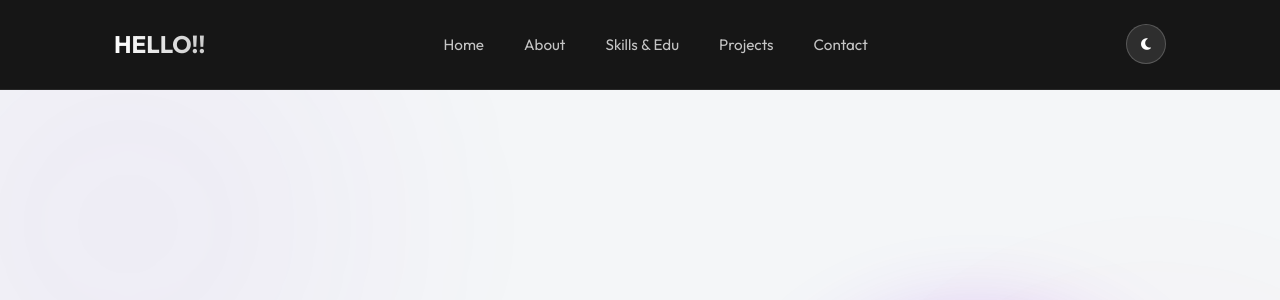
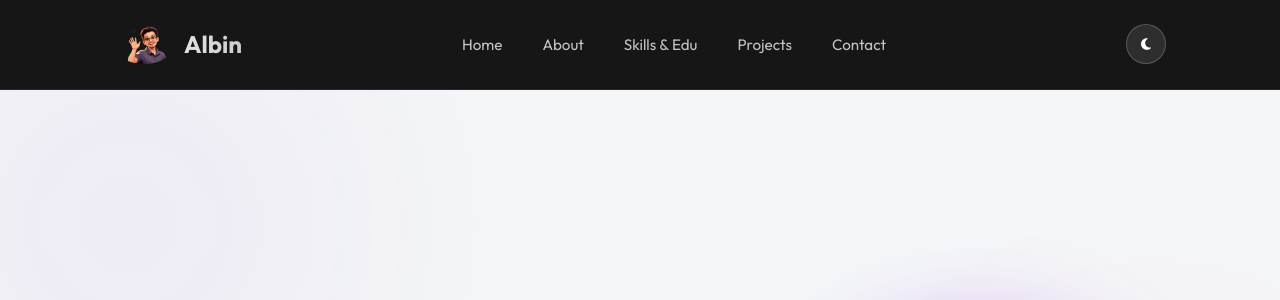
Before and after one commit to albinmmathew/PORTFOLIO, a Flask app: page / in a window 1280 px wide. Shown: the top 300 px of the page. Run offline with Flask 3, Linux system fonts and the light colour scheme.

Commit message:
Added favicon and improved navibar

```diff
--- a/templates/base.html
+++ b/templates/base.html
@@ -10,12 +10,17 @@
     <link rel="preconnect" href="https://fonts.gstatic.com" crossorigin>
     <link href="https://fonts.googleapis.com/css2?family=Outfit:wght@300;400;600;700&display=swap" rel="stylesheet">
     <link rel="stylesheet" href="https://cdnjs.cloudflare.com/ajax/libs/font-awesome/6.4.0/css/all.min.css">
+    <link rel="icon" type="image/x-icon" href="{{ url_for('static', filename='images/favicon.png') }}">
 </head>
 
 <body>
     <nav class="navbar">
         <div class="container nav-container">
-            <a href="#" class="logo">HELLO!!</a>
+            <a href="#home" class="logo" style="display: flex; align-items: center; gap: 10px;">
+                <img src="{{ url_for('static', filename='images/Navbar_icon.png') }}" alt="Logo"
+                    style="height: 40px; border-radius: 50%;">
+                <span>Albin</span>
+            </a>
             <ul class="nav-links">
                 <li><a href="#home">Home</a></li>
                 <li><a href="#about">About</a></li>
```
Also changed, not shown: static/images/Navbar_icon.png (added), static/images/favicon.png (added).
